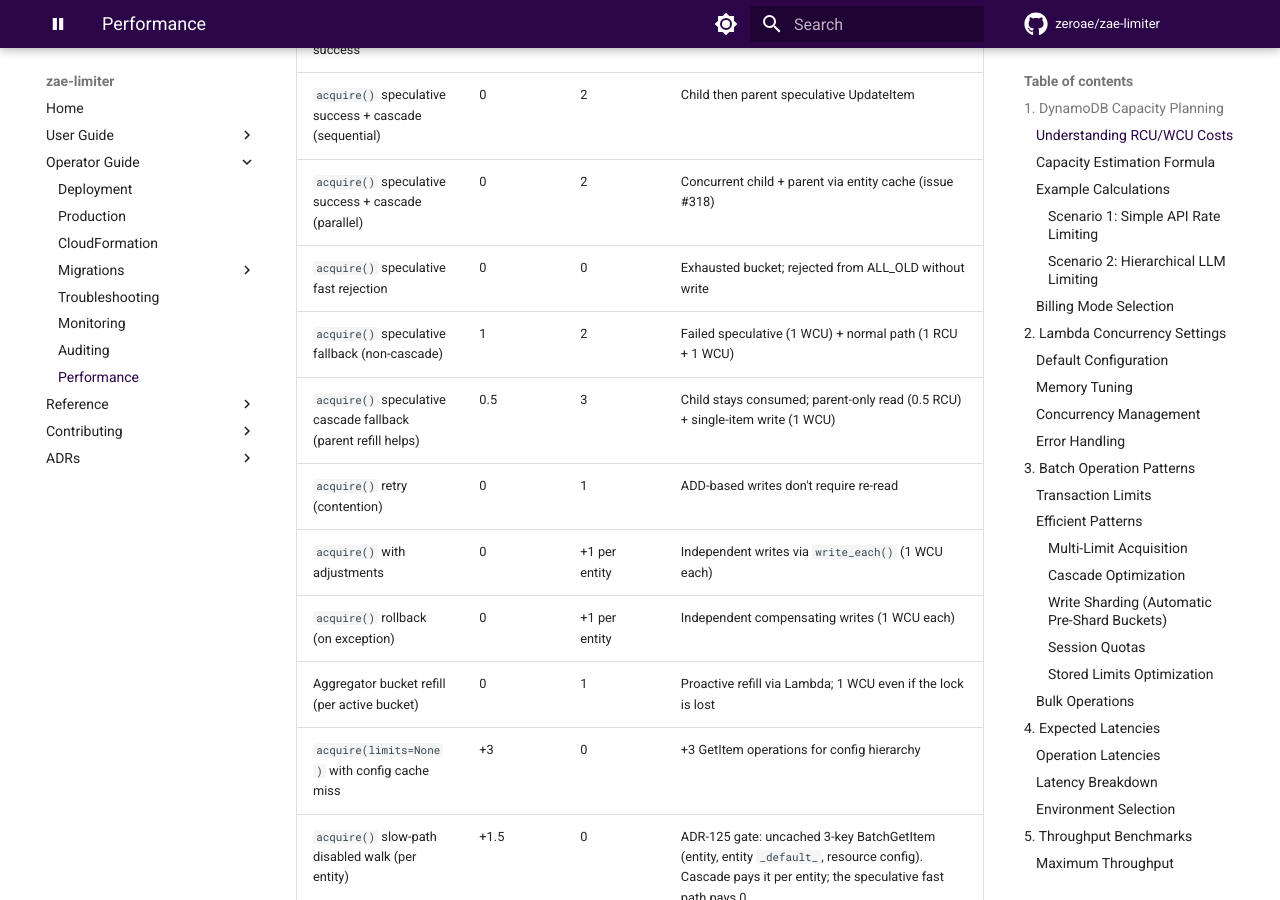
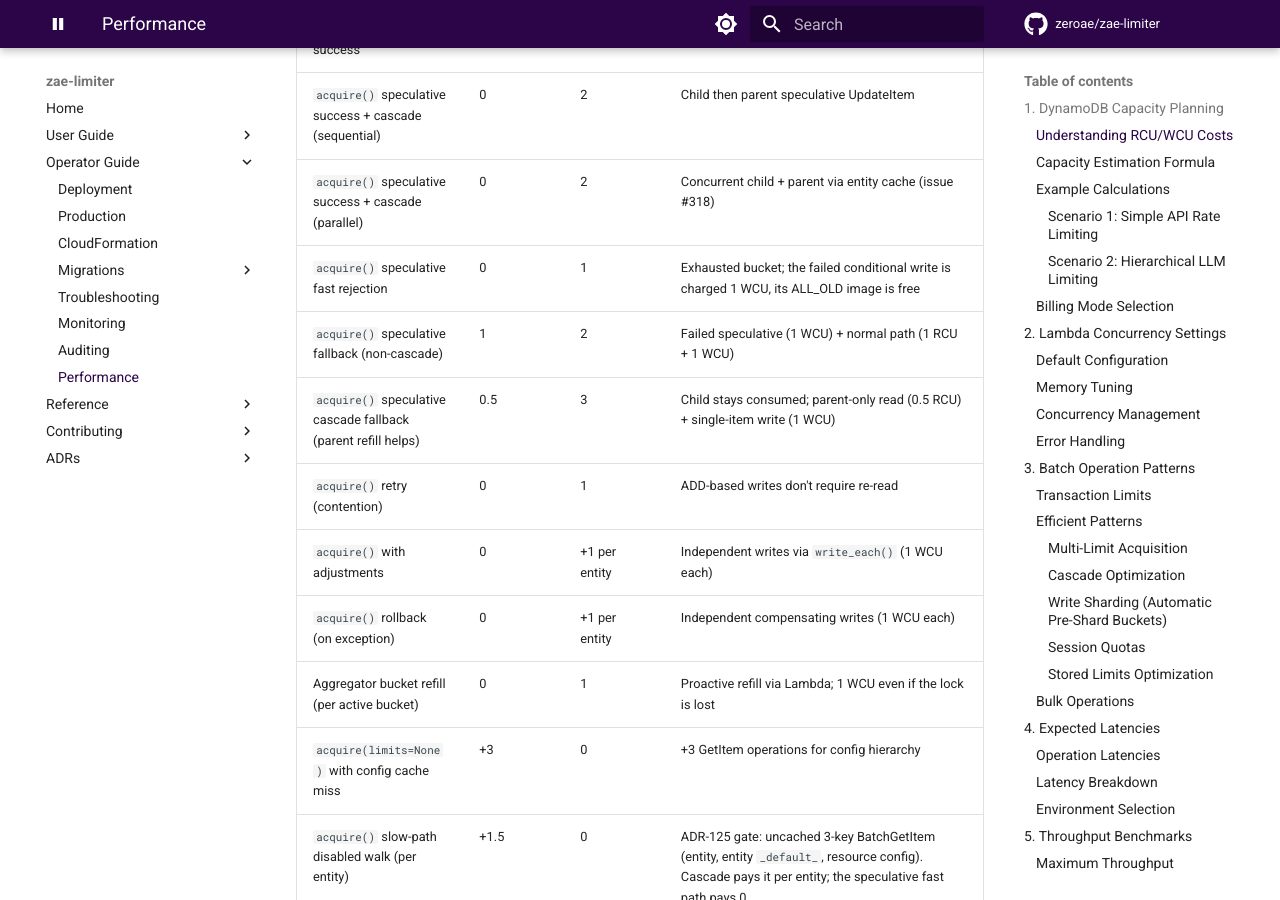
Before and after one commit to zeroae/zae-limiter, an MkDocs documentation site: the page built from docs/performance.md, in a window 1280 px wide and 900 px high, scrolled down 606 px. Built offline with MkDocs 1.6.1 and Material for MkDocs 9.7.7, drawn with Linux system fonts in a browser that asks for light colours; comment, search, counter and statistics services are not loaded; the version menu is left out; some of the changed text lies outside the part shown.

Commit message:
🐛 fix(docs): correct the fast-rejection prices the first pass missed
d547304a corrected every "0 WCU" claim it could find by text, but the
cost tables carry the price in its own column and two pages said "$0
for fast rejections" in words, so they still priced a fast rejection as
free. A failed conditional write costs 1 WCU (AWS Developer Guide,
"Capacity units consumed by conditional writes"; measured 2026-10-06).
Fixes the two docs/performance.md rows (fast rejection 1 WCU, $0.625/M;
cascade fast rejection 3 WCU, $1.875/M), the cost row in its first
table, the landing page and getting-started ("rejections included"),
and two sentences calling it free in CLAUDE.md and the session-quotas
guide.

Part of #695

Co-Authored-By: Claude Opus 5.5 <noreply@anthropic.com>
Claude-Session: https://claude.ai/code/session_01ASEDQdfdZZeqM2KMM1WTMo

```diff
--- a/docs/performance.md
+++ b/docs/performance.md
@@ -15,7 +15,7 @@ Each zae-limiter operation has specific DynamoDB capacity costs. Use this table
 | `acquire()` speculative success | 0 | 1 | Skips read; conditional UpdateItem (issue #315) |
 | `acquire()` speculative success + cascade (sequential) | 0 | 2 | Child then parent speculative UpdateItem |
 | `acquire()` speculative success + cascade (parallel) | 0 | 2 | Concurrent child + parent via entity cache (issue #318) |
-| `acquire()` speculative fast rejection | 0 | 0 | Exhausted bucket; rejected from ALL_OLD without write |
+| `acquire()` speculative fast rejection | 0 | 1 | Exhausted bucket; the failed conditional write is charged 1 WCU, its ALL_OLD image is free |
 | `acquire()` speculative fallback (non-cascade) | 1 | 2 | Failed speculative (1 WCU) + normal path (1 RCU + 1 WCU) |
 | `acquire()` speculative cascade fallback (parent refill helps) | 0.5 | 3 | Child stays consumed; parent-only read (0.5 RCU) + single-item write (1 WCU) |
 | `acquire()` retry (contention) | 0 | 1 | ADD-based writes don't require re-read |
@@ -829,14 +829,14 @@ The `ReturnValuesOnConditionCheckFailure=ALL_OLD` response provides the current
 |----------|-------------|-----|-----|-------------|
 | **Normal path** (non-cascade) | 2 | 1 | 1 | $0.75 |
 | **Speculative success** (non-cascade) | 1 | 0 | 1 | $0.625 |
-| **Speculative fast rejection** (exhausted) | 1 | 0 | 0 | $0.00 |
+| **Speculative fast rejection** (exhausted) | 1 | 0 | 1 | $0.625 |
 | **Speculative fallback** (refill helps) | 3 | 1 | 2 | $1.375 |
 | **Speculative fallback** (schedule boundary) | 3 | 1 | 2 | $1.375 |
 | **Normal path** (cascade) | 3 | 2 | 4 | $1.75 |
 | **Speculative success** (cascade, sequential) | 2 | 0 | 2 | $1.25 |
 | **Speculative success** (cascade, parallel) | 1 | 0 | 2 | $1.25 |
 | **Speculative cascade fallback** (parent refill helps) | 2+ | 0.5 | 3 | $2.00 |
-| **Speculative cascade fast rejection** (parent exhausted) | 1 | 0 | 2 | $1.25 |
+| **Speculative cascade fast rejection** (parent exhausted) | 1 | 0 | 3 | $1.875 |
 
 A scheduled limit pays the boundary fallback once per bucket per boundary — every request in
 flight at that instant fails the condition together, then serialises on the refill lock — so
```
Also changed, not shown: CLAUDE.md (+1 -1 lines), docs/getting-started.md (+1 -1 lines), docs/guide/session-quotas.md (+1 -1 lines), docs/index.md (+1 -1 lines).
